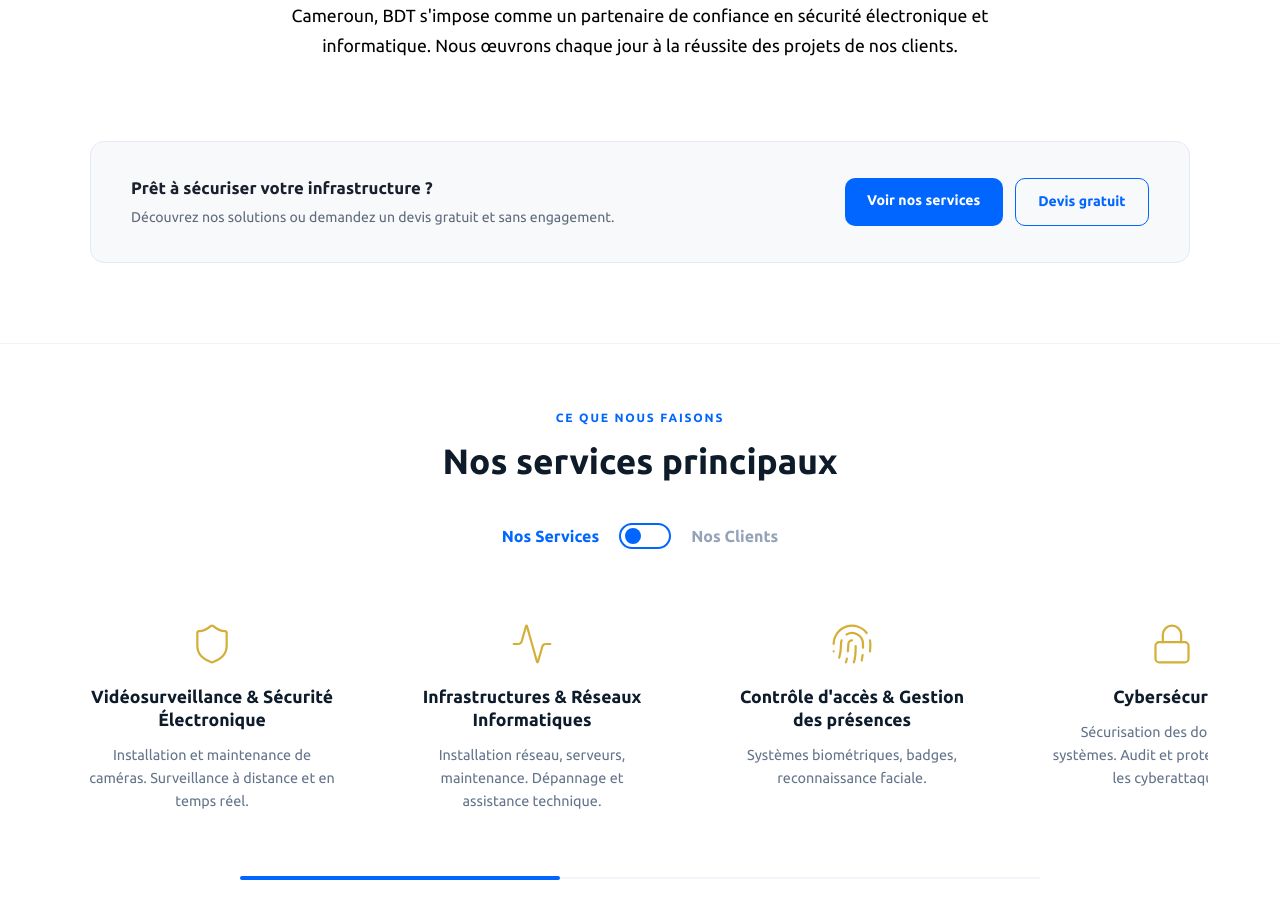
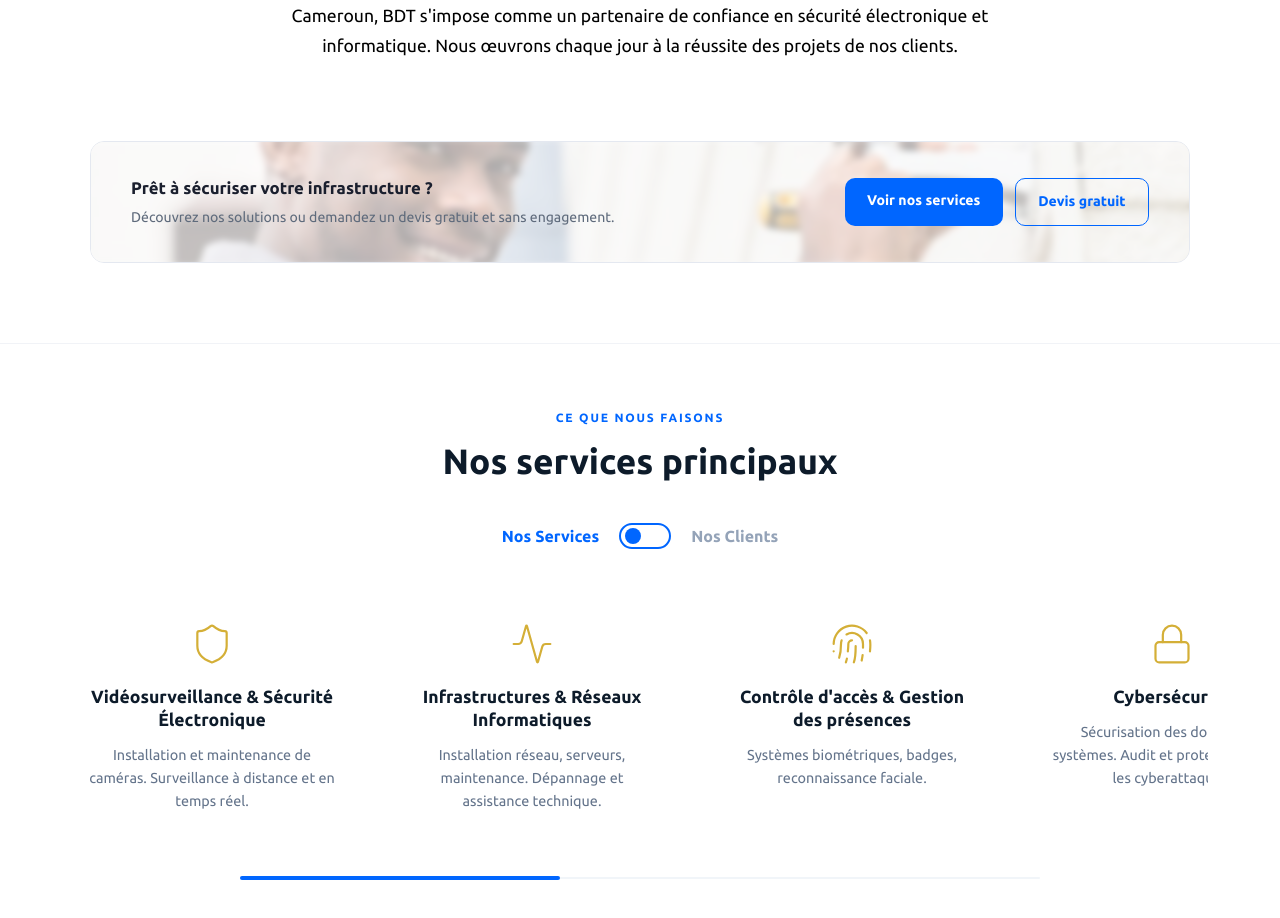
Before and after one commit to Gilles-NK/BDT-SARL.com, a Next.js app: page / in a window 1280 px wide. Shown: the part 1920-2838 px from the top of the page. Built offline with nearby package versions, Linux system fonts and the light colour scheme.

Commit message:
mise a jour de la page service

```diff
--- a/app/components/sections/Presentation.tsx
+++ b/app/components/sections/Presentation.tsx
@@ -172,7 +172,7 @@ export default function Presentation() {
           </div>
         </ScrollReveal>
 
-        {/* ══ BLOC 4 — CTA discret ═════════════════════════════════════════ */}
+        {/* ══ BLOC 4 — CTA avec image de fond floutée ════════════════════════ */}
         <ScrollReveal direction="up" delay={0}>
           <div className="pres-cta" style={{
             display: "flex",
@@ -183,9 +183,28 @@ export default function Presentation() {
             padding: "2rem 2.5rem",
             border: "1px solid var(--gray-200)",
             borderRadius: "var(--radius-lg)",
-            background: "var(--gray-50)",
+            position: "relative",
+            overflow: "hidden",
           }}>
-            <div>
+            {/* Image de fond floutée */}
+            <div style={{
+              position: "absolute",
+              inset: 0,
+              backgroundImage: "url('/images/1.jpg')",
+              backgroundSize: "cover",
+              backgroundPosition: "center",
+              filter: "blur(3px)",
+              transform: "scale(1.06)",
+            }} />
+            {/* Overlay blanc semi-transparent pour lisibilité */}
+            <div style={{
+              position: "absolute",
+              inset: 0,
+              background: "rgba(255, 255, 255, 0.65)",
+            }} />
+
+            {/* Contenu au-dessus */}
+            <div style={{ position: "relative", zIndex: 1 }}>
               <p style={{ fontSize: "1.05rem", fontWeight: 700, color: "var(--gray-900)", margin: "0 0 0.3rem" }}>
                 {p.cta.titre}
               </p>
@@ -193,7 +212,7 @@ export default function Presentation() {
                 {p.cta.desc}
               </p>
             </div>
-            <div style={{ display: "flex", gap: "0.75rem", flexShrink: 0, flexWrap: "wrap" }}>
+            <div style={{ position: "relative", zIndex: 1, display: "flex", gap: "0.75rem", flexShrink: 0, flexWrap: "wrap" }}>
               <Link href={`/services`}
                 style={{ padding: "0.7rem 1.4rem", background: "var(--blue)", color: "#fff", fontWeight: 700, fontSize: "0.88rem", borderRadius: "var(--radius)", textDecoration: "none", transition: "opacity 0.2s" }}
                 onMouseEnter={e => (e.currentTarget as HTMLElement).style.opacity = "0.85"}
@@ -209,6 +228,7 @@ export default function Presentation() {
             </div>
           </div>
         </ScrollReveal>
+
 
       </div>
 
@@ -282,6 +302,8 @@ export default function Presentation() {
             border-right: none !important;
             border-bottom: 1px solid var(--gray-200);
             padding: 2.5rem 1rem;
+            align-items: center !important;
+            text-align: center !important;
           }
           /* Enlève la bordure basse des 2 derniers */
           .chiffre-card:nth-child(3),
@@ -301,7 +323,9 @@ export default function Presentation() {
           .chiffre-card {
             border-right: none !important;
             border-bottom: 1px solid var(--gray-200) !important;
-            padding: 2rem 1rem;
+            padding: 2rem 1.5rem;
+            align-items: center !important;
+            text-align: center !important;
           }
           .chiffre-card:last-child {
             border-bottom: none !important;
@@ -310,7 +334,7 @@ export default function Presentation() {
             font-size: 2.8rem;
           }
           .desc {
-            max-width: 260px;
+            max-width: 280px;
           }
 
           .pres-cta {
--- a/app/lib/translations.ts
+++ b/app/lib/translations.ts
@@ -76,6 +76,7 @@ const translations = {
       expertiseSousTitre: "De l'idée à la mise en œuvre",
       expertiseDesc: "Chez BDT, nous transformons vos défis technologiques en opportunités de croissance. Nos infrastructures de pointe et notre expertise locale permettent aux entreprises de toutes tailles de sécuriser leurs actifs et d'optimiser leurs performances numériques.",
       btnDevis: "Demander un devis",
+      tagSurMesure: "Solution sur mesure",
       ctaTitre: "Prêt à sécuriser votre avenir ?",
       ctaDesc: "Nos experts sont à votre disposition pour une étude gratuite de vos besoins.",
       ctaBtn: "Obtenir mon devis gratuit",
@@ -412,6 +413,7 @@ const translations = {
       expertiseSousTitre: "From Idea to Implementation",
       expertiseDesc: "At BDT, we turn your technological challenges into growth opportunities. Our state-of-the-art infrastructure and local expertise empower businesses of all sizes to secure their assets and optimize digital performance.",
       btnDevis: "Request a quote",
+      tagSurMesure: "Custom solution",
       ctaTitre: "Ready to secure your future?",
       ctaDesc: "Our experts are available for a free assessment of your needs.",
       ctaBtn: "Get my free quote",
```
Also changed, not shown: app/services/ServicesClient.tsx (+7 -16 lines).
